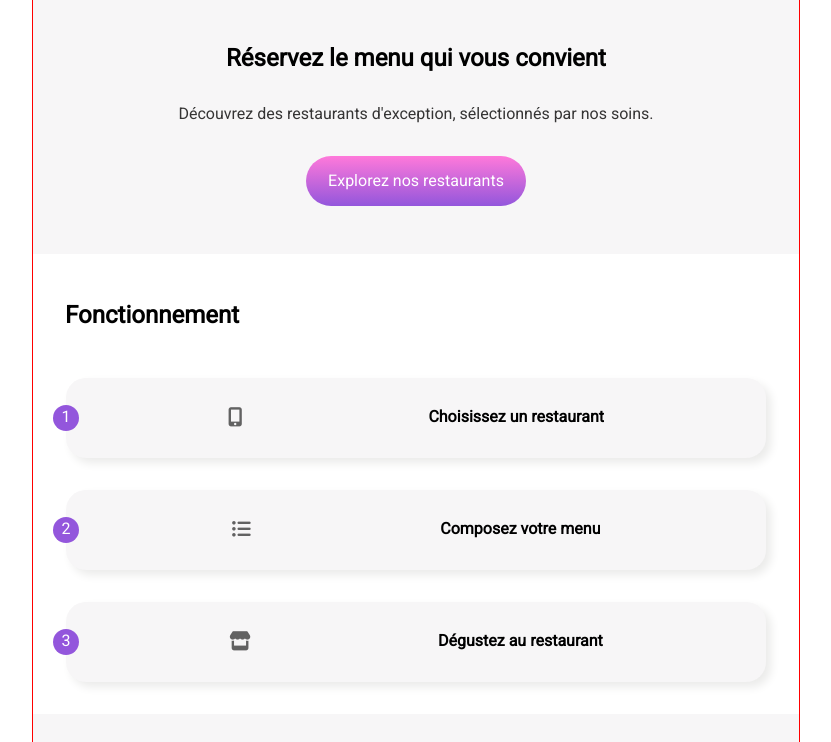
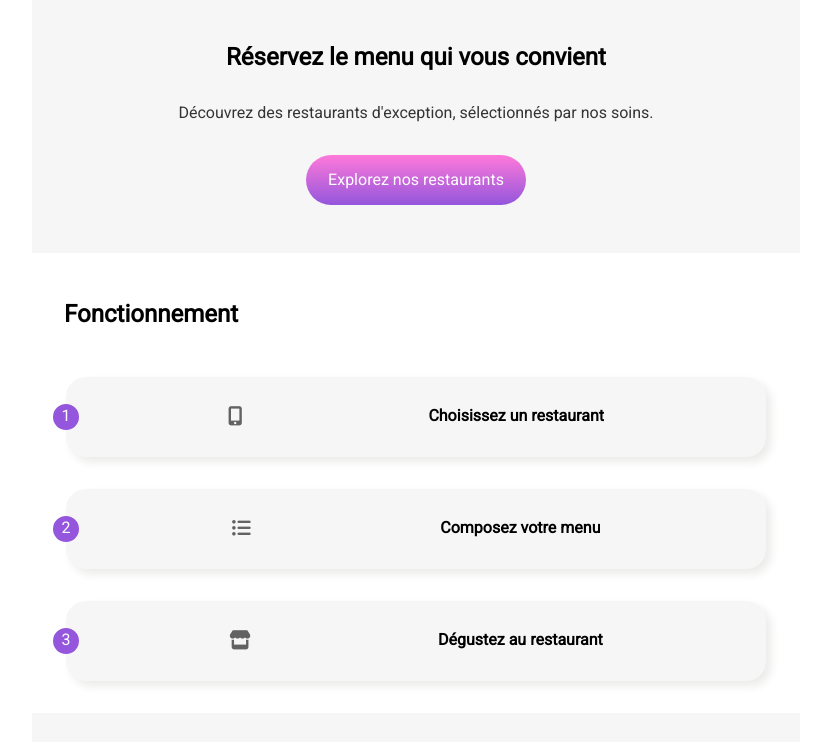
Before and after one commit to sergyth/SaniNounkwSergeThierry_3_03112021, a plain HTML site: page index.html in a window 1280 px wide. Shown: the part 116-858 px from the top of the page, without its empty margins (224-1055 px from the left). Drawn offline with Linux system fonts and the light colour scheme; a web font is replaced by a local one.

Commit message:
retrait bordure visible sur le .map.

```diff
--- a/index.html
+++ b/index.html
@@ -18,7 +18,7 @@
     <title>Ohmyfood</title>
   </head>
   <body>
-    <div class="container red-b">
+    <div class="container ">
       <header class="header">
         <p>ohmyfood</p>
       </header>
```
